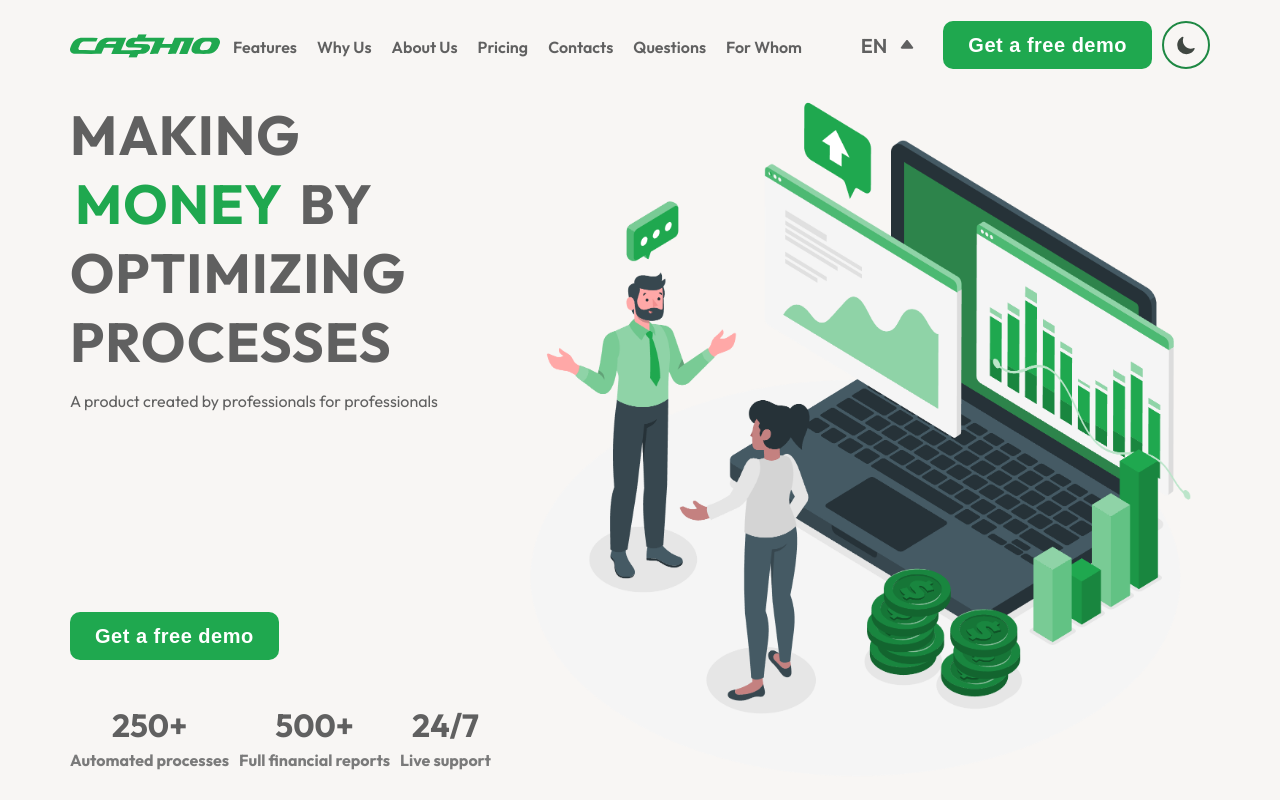
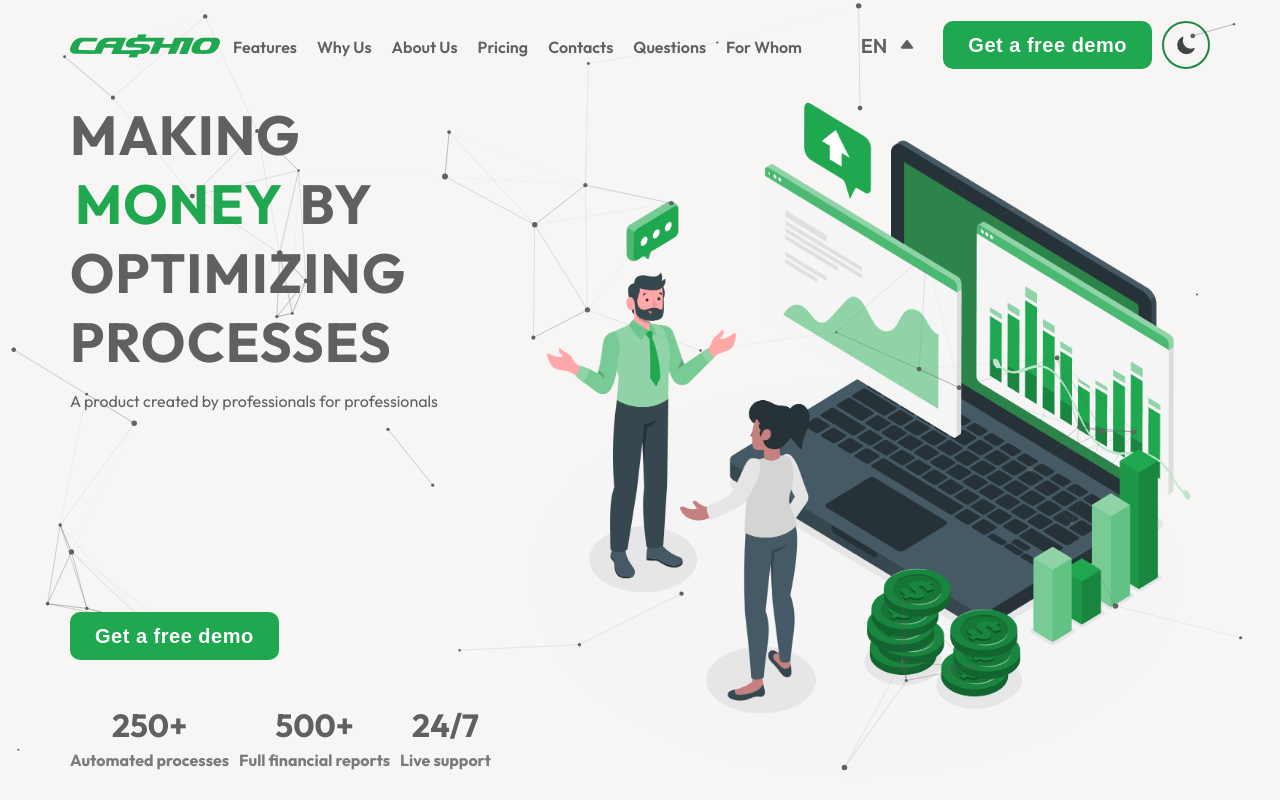
Before and after one commit to RevaGee/Cashio, a React (Create React App) app: page / in a window 1280 px wide. Shown: the top 800 px of the page. Built offline with nearby package versions, Linux system fonts and the light colour scheme.

Commit message:
try 9.2.0.2

```diff
--- a/src/components/Slogan/index.tsx
+++ b/src/components/Slogan/index.tsx
@@ -29,8 +29,8 @@ export const Slogan = () => {
     };
 
     return (
-
         <div className="slogan" ref={ref} id="Slogan">
+            <ParticlesComponent/>
             <div className="img_and_text">
                 <motion.div
                     className="slogan_text"
```
